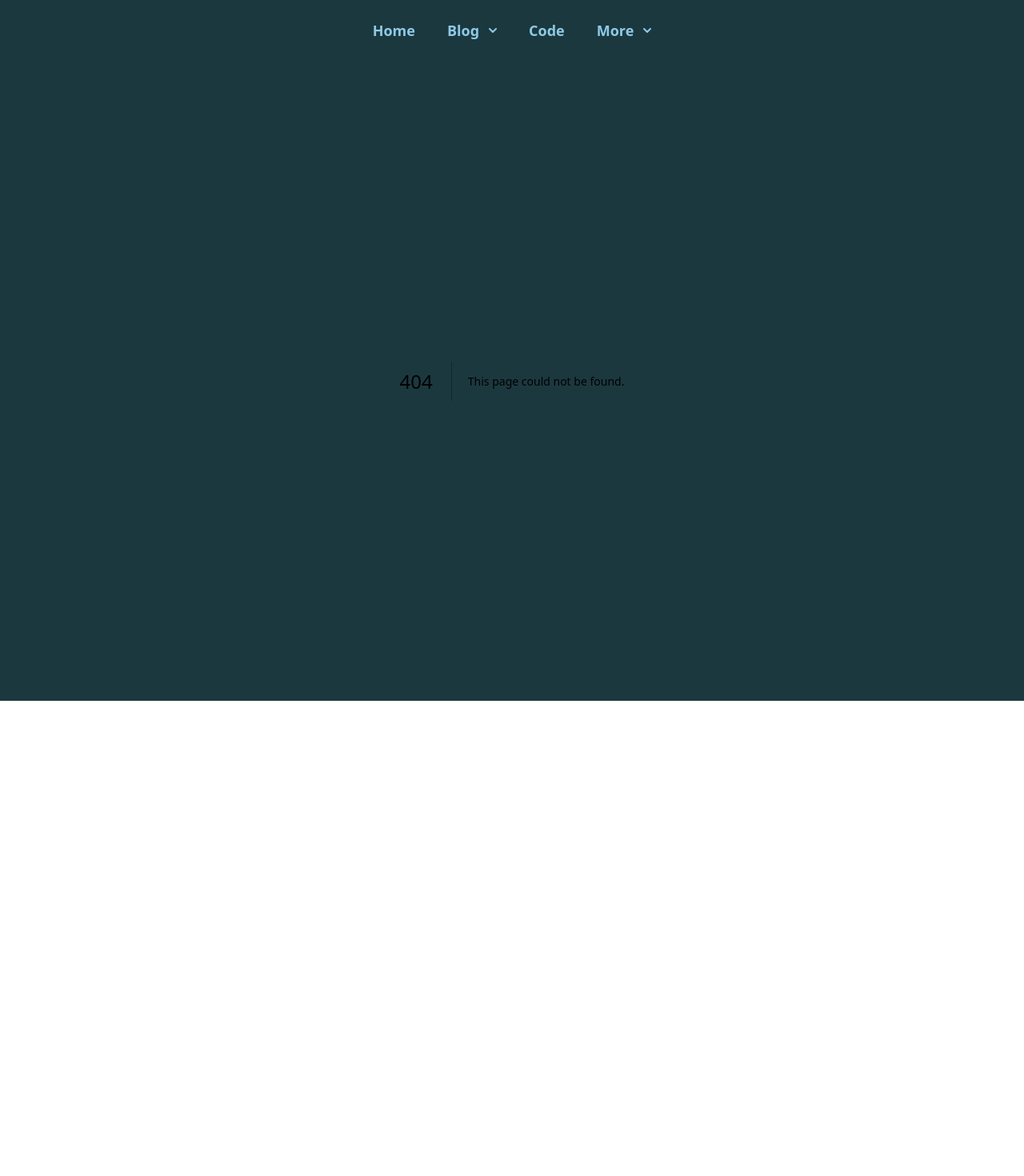
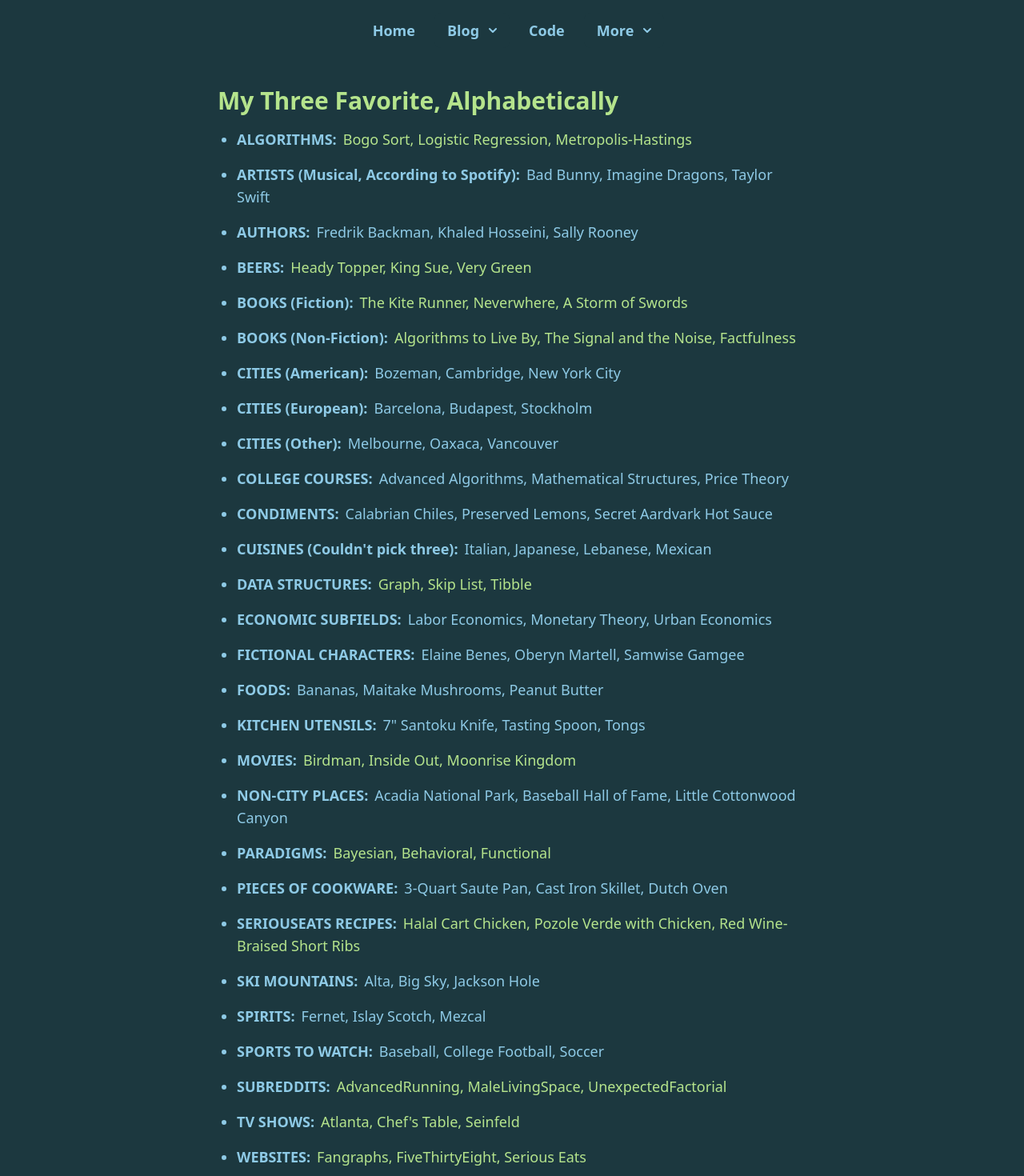
Before and after one commit to mrkaye97/site-2.0, a Next.js app: page /my-three-favorite in a window 1280 px wide. Before the commit this address had no page. Shown: the top 1470 px of the page at 80% size. Before the commit the page ends 876 px from the top, so only its background shows below. Built offline with nearby package versions, Linux system fonts and the light colour scheme.

Commit message:
add my three favorite

```diff
--- a/pages/code.tsx
+++ b/pages/code.tsx
@@ -1,17 +1,5 @@
+import { TextLink } from "@/src/components/links";
 import React from "react";
-
-function TextLink({ text, href }: { text: string; href: string }) {
-  return (
-    <a
-      href={href}
-      className="text-light-seafoam hover:text-seafoam-green transition-colors"
-      target="_blank"
-      rel="noopener noreferrer"
-    >
-      {text}
-    </a>
-  );
-}
 
 export default function Code() {
   return (
--- a/pages/index.tsx
+++ b/pages/index.tsx
@@ -45,7 +45,7 @@
               ZenSearch
             </a>
           </p>
-          <div className="flex justify-center space-x-6 mt-6">
+          <div className="flex justify-center space-x-6 py-4">
             <a
               href="https://github.com/mrkaye97"
               className="text-seafoam-green hover:text-light-seafoam transition-colors"
--- /dev/null
+++ b/pages/my-three-favorite.tsx
@@ -0,0 +1,341 @@
+import { TextLink } from "@/src/components/links";
+import React from "react";
+
+type FavoriteItem = {
+  name: string;
+  link?: string | null | undefined;
+};
+
+type FavoriteCategoryProps = {
+  title: string;
+  items: FavoriteItem[];
+};
+
+function FavoriteCategory({ title, items }: FavoriteCategoryProps) {
+  return (
+    <li className="text-lg text-seafoam-green mb-4">
+      <strong className="pr-2">{title + ":"}</strong>
+      {items.map((item, index) => {
+        return item.link ? (
+          <TextLink
+            key={title + item.name}
+            text={item.name + (index === items.length - 1 ? "" : ", ")}
+            href={item.link}
+          />
+        ) : (
+          item.name + (index === items.length - 1 ? "" : ", ")
+        );
+      })}
+    </li>
+  );
+}
+
+const favorites: FavoriteCategoryProps[] = [
+  {
+    title: "ALGORITHMS",
+    items: [
+      { name: "Bogo Sort", link: "https://en.wikipedia.org/wiki/Bogosort" },
+      {
+        name: "Logistic Regression",
+        link: "https://en.wikipedia.org/wiki/Logistic_regression",
+      },
+      {
+        name: "Metropolis-Hastings",
+        link: "https://en.wikipedia.org/wiki/Metropolis%E2%80%93Hastings_algorithm",
+      },
+    ],
+  },
+  {
+    title: "ARTISTS (Musical, According to Spotify)",
+    items: [
+      { name: "Bad Bunny" },
+      { name: "Imagine Dragons" },
+      { name: "Taylor Swift" },
+    ],
+  },
+  {
+    title: "AUTHORS",
+    items: [
+      { name: "Fredrik Backman" },
+      { name: "Khaled Hosseini" },
+      { name: "Sally Rooney" },
+    ],
+  },
+  {
+    title: "BEERS",
+    items: [
+      {
+        name: "Heady Topper",
+        link: "https://untappd.com/b/the-alchemist-heady-topper/4691",
+      },
+      {
+        name: "King Sue",
+        link: "https://untappd.com/b/toppling-goliath-brewing-co-king-sue/594015",
+      },
+      {
+        name: "Very Green",
+        link: "https://untappd.com/b/tree-house-brewing-company-very-green/689944",
+      },
+    ],
+  },
+  {
+    title: "BOOKS (Fiction)",
+    items: [
+      {
+        name: "The Kite Runner",
+        link: "https://app.thestorygraph.com/books/6c6726eb-8580-4be7-ab60-5ccd073d7ae5",
+      },
+      {
+        name: "Neverwhere",
+        link: "https://app.thestorygraph.com/books/148a1a01-1f5f-440e-8239-f641afa637e0",
+      },
+      {
+        name: "A Storm of Swords",
+        link: "https://app.thestorygraph.com/books/ff263f0f-121e-41d2-b2ba-b261fc974cc3",
+      },
+    ],
+  },
+  {
+    title: "BOOKS (Non-Fiction)",
+    items: [
+      {
+        name: "Algorithms to Live By",
+        link: "https://app.thestorygraph.com/books/b5d084fb-6417-4803-8a47-da827d3d7270",
+      },
+      {
+        name: "The Signal and the Noise",
+        link: "https://app.thestorygraph.com/books/b771dbda-1528-4886-8814-b530b3a07431",
+      },
+      {
+        name: "Factfulness",
+        link: "https://app.thestorygraph.com/books/dedebd43-d2f7-4f9e-8ee3-b73671df1311",
+      },
+    ],
+  },
+  {
+    title: "CITIES (American)",
+    items: [
+      { name: "Bozeman" },
+      { name: "Cambridge" },
+      { name: "New York City" },
+    ],
+  },
+  {
+    title: "CITIES (European)",
+    items: [{ name: "Barcelona" }, { name: "Budapest" }, { name: "Stockholm" }],
+  },
+  {
+    title: "CITIES (Other)",
+    items: [{ name: "Melbourne" }, { name: "Oaxaca" }, { name: "Vancouver" }],
+  },
+  {
+    title: "COLLEGE COURSES",
+    items: [
+      { name: "Advanced Algorithms" },
+      { name: "Mathematical Structures" },
+      { name: "Price Theory" },
+    ],
+  },
+  {
+    title: "CONDIMENTS",
+    items: [
+      { name: "Calabrian Chiles" },
+      { name: "Preserved Lemons" },
+      { name: "Secret Aardvark Hot Sauce" },
+    ],
+  },
+  {
+    title: "CUISINES (Couldn't pick three)",
+    items: [
+      { name: "Italian" },
+      { name: "Japanese" },
+      { name: "Lebanese" },
+      { name: "Mexican" },
+    ],
+  },
+  {
+    title: "DATA STRUCTURES",
+    items: [
+      {
+        name: "Graph",
+        link: "https://en.wikipedia.org/wiki/Graph_(abstract_data_type)",
+      },
+      { name: "Skip List", link: "https://en.wikipedia.org/wiki/Skip_list" },
+      { name: "Tibble", link: "https://tibble.tidyverse.org/" },
+    ],
+  },
+  {
+    title: "ECONOMIC SUBFIELDS",
+    items: [
+      { name: "Labor Economics" },
+      { name: "Monetary Theory" },
+      { name: "Urban Economics" },
+    ],
+  },
+  {
+    title: "FICTIONAL CHARACTERS",
+    items: [
+      { name: "Elaine Benes" },
+      { name: "Oberyn Martell" },
+      { name: "Samwise Gamgee" },
+    ],
+  },
+  {
+    title: "FOODS",
+    items: [
+      { name: "Bananas" },
+      { name: "Maitake Mushrooms" },
+      { name: "Peanut Butter" },
+    ],
+  },
+  {
+    title: "KITCHEN UTENSILS",
+    items: [
+      { name: '7" Santoku Knife' },
+      { name: "Tasting Spoon" },
+      { name: "Tongs" },
+    ],
+  },
+  {
+    title: "MOVIES",
+    items: [
+      {
+        name: "Birdman",
+        link: "https://www.rottentomatoes.com/m/birdman_2014",
+      },
+      {
+        name: "Inside Out",
+        link: "https://www.rottentomatoes.com/m/inside_out_2015",
+      },
+      {
+        name: "Moonrise Kingdom",
+        link: "https://www.rottentomatoes.com/m/moonrise_kingdom",
+      },
+    ],
+  },
+  {
+    title: "NON-CITY PLACES",
+    items: [
+      { name: "Acadia National Park" },
+      { name: "Baseball Hall of Fame" },
+      { name: "Little Cottonwood Canyon" },
+    ],
+  },
+  {
+    title: "PARADIGMS",
+    items: [
+      {
+        name: "Bayesian",
+        link: "https://en.wikipedia.org/wiki/Bayesian_statistics",
+      },
+      {
+        name: "Behavioral",
+        link: "https://en.wikipedia.org/wiki/Behavioral_economics",
+      },
+      {
+        name: "Functional",
+        link: "https://en.wikipedia.org/wiki/Functional_programming",
+      },
+    ],
+  },
+  {
+    title: "PIECES OF COOKWARE",
+    items: [
+      { name: "3-Quart Saute Pan" },
+      { name: "Cast Iron Skillet" },
+      { name: "Dutch Oven" },
+    ],
+  },
+  {
+    title: "SERIOUSEATS RECIPES",
+    items: [
+      {
+        name: "Halal Cart Chicken",
+        link: "https://www.seriouseats.com/recipes/2011/12/serious-eats-halal-cart-style-chicken-and-rice-white-sauce-recipe.html",
+      },
+      {
+        name: "Pozole Verde with Chicken",
+        link: "https://www.seriouseats.com/recipes/2017/01/pozole-verde-de-pollo-green-mexican-hominy-and-chicken-soup-recipe.html",
+      },
+      {
+        name: "Red Wine-Braised Short Ribs",
+        link: "https://www.seriouseats.com/recipes/2019/12/red-wine-braised-beef-short-ribs-recipe.html",
+      },
+    ],
+  },
+  {
+    title: "SKI MOUNTAINS",
+    items: [{ name: "Alta" }, { name: "Big Sky" }, { name: "Jackson Hole" }],
+  },
+  {
+    title: "SPIRITS",
+    items: [{ name: "Fernet" }, { name: "Islay Scotch" }, { name: "Mezcal" }],
+  },
+  {
+    title: "SPORTS TO WATCH",
+    items: [
+      { name: "Baseball" },
+      { name: "College Football" },
+      { name: "Soccer" },
+    ],
+  },
+  {
+    title: "SUBREDDITS",
+    items: [
+      {
+        name: "AdvancedRunning",
+        link: "https://www.reddit.com/r/AdvancedRunning",
+      },
+      {
+        name: "MaleLivingSpace",
+        link: "https://www.reddit.com/r/MaleLivingSpace",
+      },
+      {
+        name: "UnexpectedFactorial",
+        link: "https://www.reddit.com/r/UnexpectedFactorial",
+      },
+    ],
+  },
+  {
+    title: "TV SHOWS",
+    items: [
+      { name: "Atlanta", link: "https://www.rottentomatoes.com/tv/atlanta" },
+      {
+        name: "Chef's Table",
+        link: "https://www.rottentomatoes.com/tv/chef_s_table",
+      },
+      { name: "Seinfeld", link: "https://www.rottentomatoes.com/tv/seinfeld" },
+    ],
+  },
+  {
+    title: "WEBSITES",
+    items: [
+      { name: "Fangraphs", link: "https://www.fangraphs.com/" },
+      { name: "FiveThirtyEight", link: "https://fivethirtyeight.com/" },
+      { name: "Serious Eats", link: "http://www.seriouseats.com/" },
+    ],
+  },
+];
+
+export default function MyThreeFavorite() {
+  return (
+    <div className="max-w-3xl mx-auto px-4 py-8">
+      <div className="mb-8">
+        <h2 className="text-3xl font-bold text-light-seafoam mb-4">
+          My Three Favorite, Alphabetically
+        </h2>
+        <ul className="list-disc pl-6">
+          {favorites.map((category) => {
+            return (
+              <FavoriteCategory
+                key={category.title}
+                title={category.title}
+                items={category.items}
+              />
+            );
+          })}
+        </ul>
+      </div>
+    </div>
+  );
+}
--- /dev/null
+++ b/src/components/links.tsx
@@ -0,0 +1,14 @@
+function TextLink({ text, href }: { text: string; href: string }) {
+  return (
+    <a
+      href={href}
+      className="text-light-seafoam hover:text-dark-seafoam transition-colors"
+      target="_blank"
+      rel="noopener noreferrer"
+    >
+      {text}
+    </a>
+  );
+}
+
+export { TextLink };
--- a/tailwind.config.ts
+++ b/tailwind.config.ts
@@ -15,6 +15,7 @@
         "darkest-blue": "#162c32",
         "seafoam-green": "#8ecae6",
         "light-seafoam": "#b5e48c",
+        "dark-seafoam": "#90b670",
       },
       fontFamily: {
         inter: ["Inter", "sans-serif"],
```
